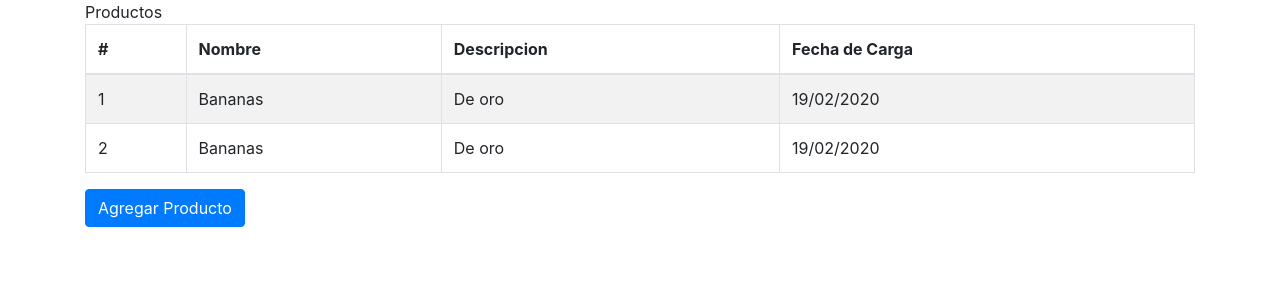
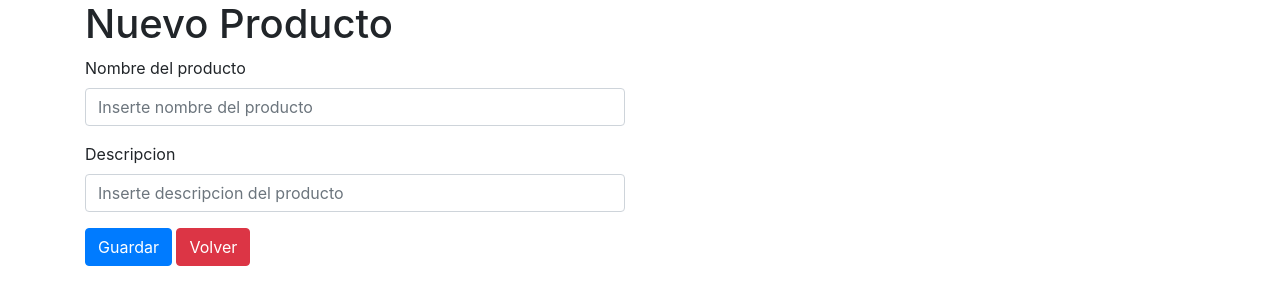
Before and after one commit to codig0Py/curso-reactjs, a React (Create React App) app: page / in a window 1280 px wide. Shown: the top 304 px of the page. Built offline with nearby package versions, Linux system fonts and the light colour scheme.

Commit message:
Formulario de productos

```diff
--- a/src/App.js
+++ b/src/App.js
@@ -1,13 +1,15 @@
 import React, { Component } from 'react';
 import { Container } from 'react-bootstrap';
 import ProductoList from './vistas/producto/ProductoList';
+import ProductoForm from './vistas/producto/ProductoForm';
 // import './App.css';
 
 class App extends Component {
  render() {
    return(
       <Container>
-          <ProductoList/>
+          {/* <ProductoList/> */}
+          <ProductoForm />
       </Container>
    )
  }
--- a/src/vistas/producto/ProductoForm.js
+++ b/src/vistas/producto/ProductoForm.js
@@ -0,0 +1,49 @@
+import React, { Component } from 'react';
+import { Row, Col, Form, Button } from 'react-bootstrap';
+
+
+export default class ProductoForm extends Component {
+    render() {
+        return (
+            <>
+                <Row>
+                    <Col><h1>Nuevo Producto</h1></Col>
+                </Row>
+                <Row>
+                    <Col xs={4} md={6}>
+                        <Form>
+                            <Form.Group>
+                                <Form.Label>Nombre del producto</Form.Label>
+                                <Form.Control type="text" placeholder="Inserte nombre del producto" />
+                                {/* <Form.Text className="text-muted">
+                                    Campo obligatorio
+                                </Form.Text> */}
+                            </Form.Group>
+
+                            <Form.Group>
+                                <Form.Label>Descripcion</Form.Label>
+                                <Form.Control type="text" placeholder="Inserte descripcion del producto" />
+                                {/* <Form.Text className="text-muted">
+                                    Campo obligatorio
+                                </Form.Text> */}
+                            </Form.Group>
+                        </Form>
+
+                    </Col>
+                    {/* <Col xs={2} md={4}>
+                        <p>Lorem Ipsum is simply dummy text of the printing and typesetting industry.
+                             Lorem Ipsum has been the industry's standard dummy text ever since the 1500s,
+                             when an unknown printer took a galley of type and scrambled it to make a type specimen book. It has survived not only five centuries,</p>
+                    </Col> */}
+                </Row>
+                <Row>
+                    <Col md={6}>
+                        <Button variant="primary">Guardar</Button>{' '}
+                        <Button variant="danger">Volver</Button>
+                    </Col>
+                </Row>
+
+            </>
+        )
+    }
+}
```
